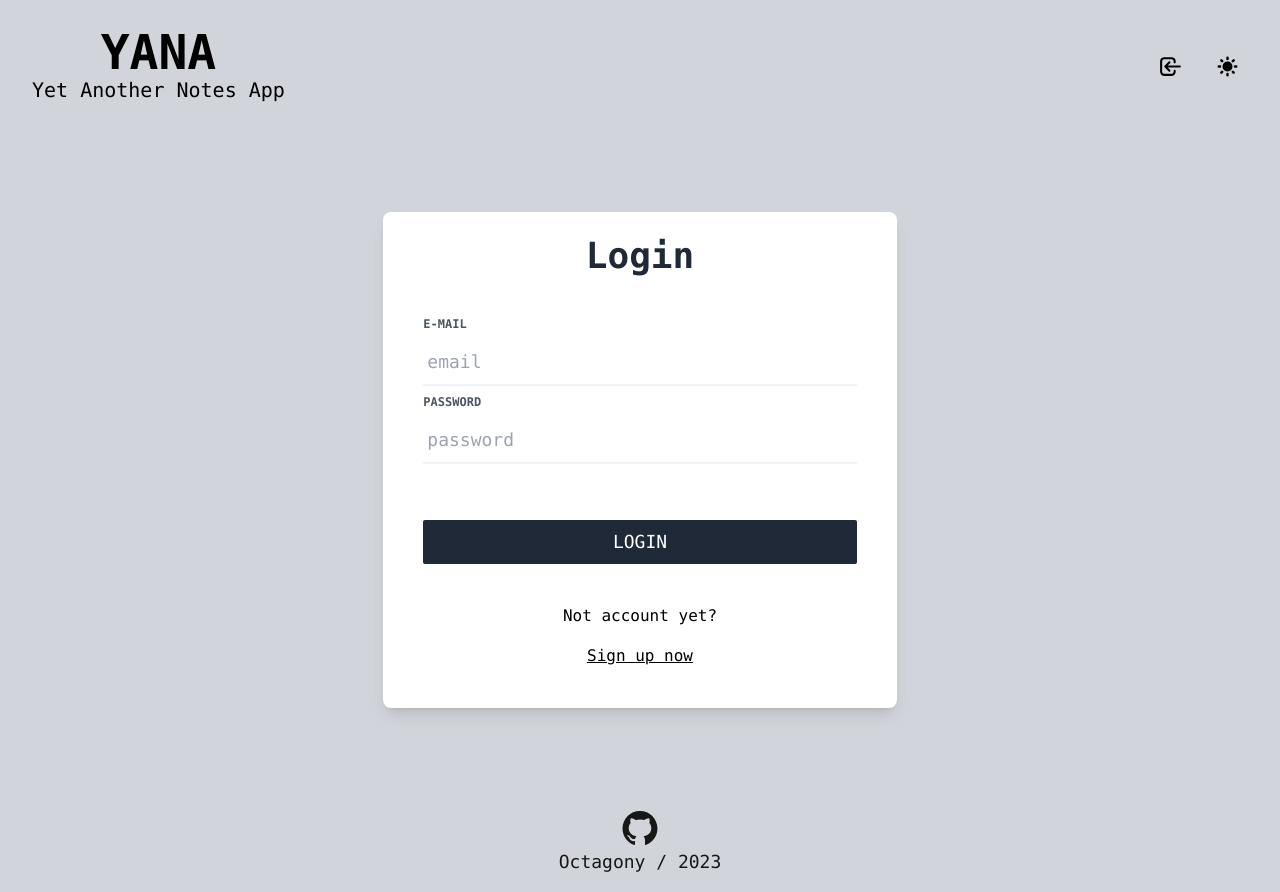
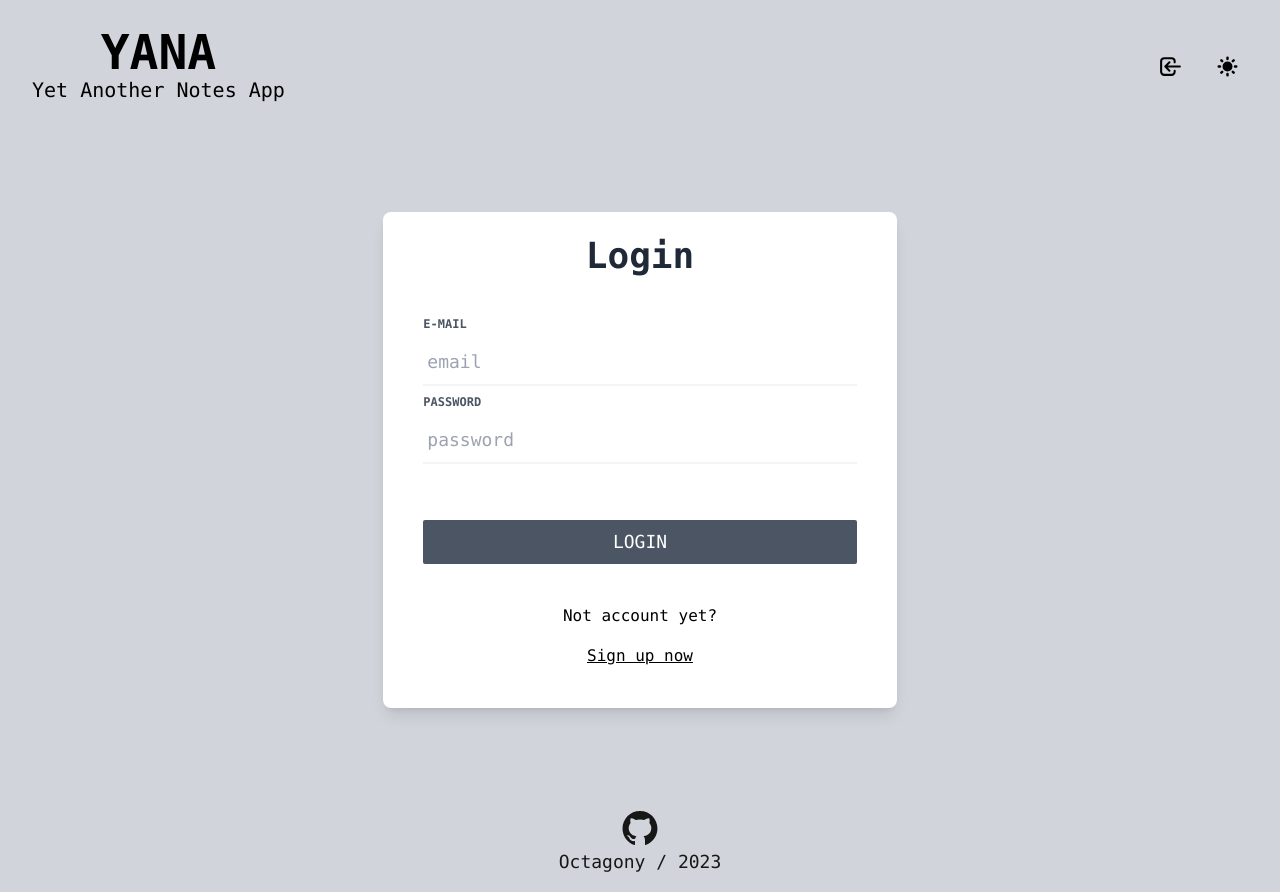
Before and after one commit to octagony/YANA, a React (Vite) app: page /auth in a window 1280 px wide. Built offline with nearby package versions, Linux system fonts and the light colour scheme; no server answers.

Commit message:
[FIX] Fixed styles in auth and main pages

```diff
--- a/src/components/Textarea/Textarea.module.css
+++ b/src/components/Textarea/Textarea.module.css
@@ -1,5 +1,5 @@
 .area {
-	@apply placeholder:text-gray-100 resize-none leading-7 whitespace-pre-wrap outline-none w-full rounded-xl p-4 mb-2;
+	@apply placeholder:text-gray-100 resize-none leading-7 whitespace-pre-wrap outline-none w-full rounded-xl p-4 mb-2 focus:outline-none;
 }
 
 .edit_mode {
--- a/src/pages/Auth/Auth.module.css
+++ b/src/pages/Auth/Auth.module.css
@@ -43,10 +43,8 @@
     focus:text-gray-500 focus:outline-none focus:border-gray-200
 }
 
-.button{
-    @apply w-full py-3 mt-10 bg-gray-800 rounded-sm
-    font-medium text-white uppercase
-    focus:outline-none hover:bg-gray-700 hover:shadow-none
+.form__button{
+    @apply w-full py-3 mt-10 rounded-sm bg-gray-600 font-medium text-white uppercase focus:outline-none hover:bg-gray-700 hover:shadow-none transition-colors
 }
 
 .info__wrapper{
--- a/src/pages/Auth/Auth.tsx
+++ b/src/pages/Auth/Auth.tsx
@@ -100,8 +100,7 @@ const AuthPage = () => {
             />
 
             <button
-              type="submit"
-              className={styles.button}
+              className={styles.form__button}
               disabled={isLoading}
             >
               {isLoading
```
